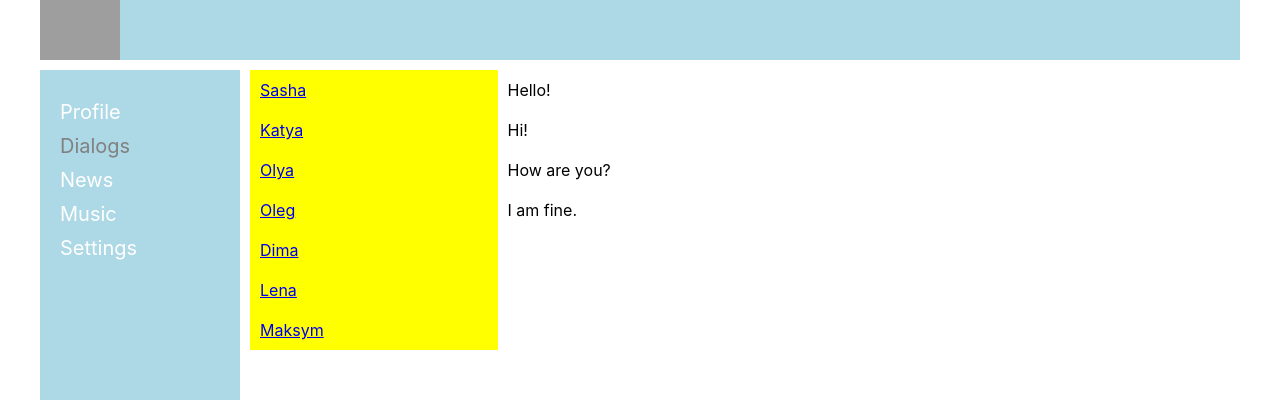
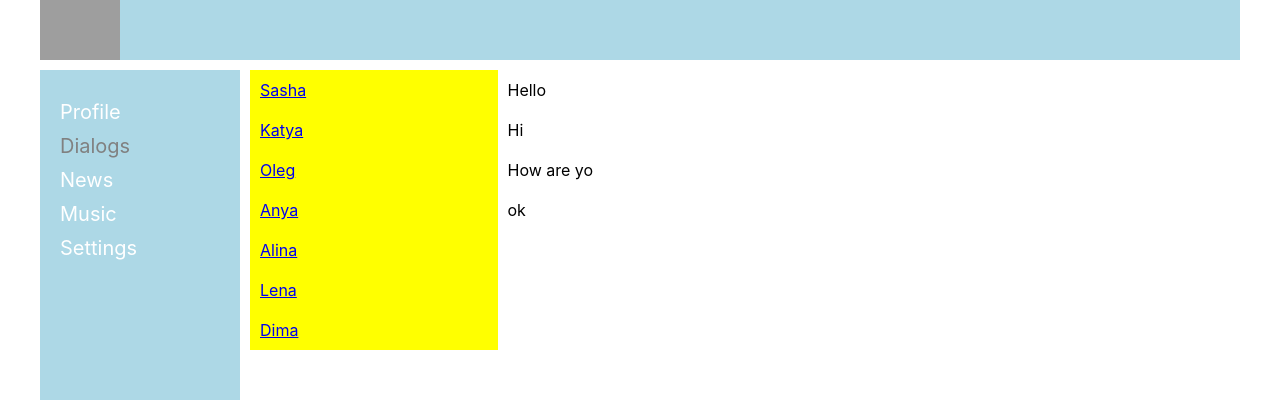
Before and after one commit to darkness8129/social-network, a React (Create React App) app: page /dialogs in a window 1280 px wide. Shown: the top 400 px of the page. Built offline with nearby package versions, Linux system fonts and the light colour scheme; grey boxes are pictures that could not be loaded.

Commit message:
refactoring

```diff
--- a/src/App.js
+++ b/src/App.js
@@ -9,15 +9,15 @@ import Music from './components/Music/Music';
 import Settings from './components/Settings/Settings';
 import { Route, BrowserRouter } from 'react-router-dom';
 
-const App = () => {
+const App = ({ dialogs, messages, posts }) => {
     return (
         <BrowserRouter>
             <div className="app">
                 <Header />
                 <Navbar />
                 <div className="content">
-                    <Route path='/profile' component={Profile} />
-                    <Route exact path='/dialogs' component={Dialogs} />
+                    <Route path='/profile' render={() => <Profile posts={posts} />} />
+                    <Route exact path='/dialogs' component={() => <Dialogs dialogs={dialogs} messages={messages} />} />
                     <Route path='/news' component={News} />
                     <Route path='/music' component={Music} />
                     <Route path='/settings' component={Settings} />
--- a/src/components/Dialogs/Dialogs.jsx
+++ b/src/components/Dialogs/Dialogs.jsx
@@ -4,23 +4,29 @@ import styles from './Dialogs.module.css';
 import DialogsItem from './DialogsItem/DialogsItem';
 import Message from './Message/Message';
 
-const Dialogs = () => {
+const Dialogs = ({ dialogs, messages }) => {
     return (
         <div className={styles.dialogs}>
             <div className={styles.dialogsItems}>
-                <DialogsItem name='Sasha' id={1} />
-                <DialogsItem name='Katya' id={2} />
-                <DialogsItem name='Olya' id={3} />
-                <DialogsItem name='Oleg' id={4} />
-                <DialogsItem name='Dima' id={5} />
-                <DialogsItem name='Lena' id={6} />
-                <DialogsItem name='Maksym' id={7} />
+                {dialogs.map((dialog) => {
+                    return (
+                        <DialogsItem
+                            name={dialog.name}
+                            id={dialog.id}
+                            key={dialog.id}
+                        />
+                    );
+                })}
             </div>
             <div className={styles.messages}>
-                <Message messageText='Hello!' />
-                <Message messageText='Hi!' />
-                <Message messageText='How are you?' />
-                <Message messageText='I am fine.' />
+                {messages.map((message) => {
+                    return (
+                        <Message
+                            messageText={message.messageText}
+                            key={message.id}
+                        />
+                    );
+                })}
             </div>
         </div>
     );
--- a/src/components/Profile/MyPosts/MyPosts.jsx
+++ b/src/components/Profile/MyPosts/MyPosts.jsx
@@ -2,7 +2,7 @@ import React from 'react';
 import styles from './MyPosts.module.css';
 import Post from './Post/Post';
 
-const MyPosts = () => {
+const MyPosts = ({ posts }) => {
     return (
         <div>
             <h2 className='title'>My posts</h2>
@@ -12,9 +12,9 @@ const MyPosts = () => {
                 className={styles.postInput}
             />
             <div>
-                <Post postText='Test post 1' />
-                <Post postText='Test post 2' />
-                <Post postText='Test post 3' />
+                {posts.map((post) => {
+                    return <Post postText={post.postText} key={post.id} />;
+                })}
             </div>
         </div>
     );
--- a/src/components/Profile/Profile.jsx
+++ b/src/components/Profile/Profile.jsx
@@ -4,12 +4,12 @@ import MyPosts from './MyPosts/MyPosts';
 import MyInfo from './MyInfo/MyInfo';
 import Background from './Background/Background';
 
-const Profile = () => {
+const Profile = ({ posts }) => {
     return (
         <div>
             <Background />
             <MyInfo />
-            <MyPosts />
+            <MyPosts posts={posts} />
         </div>
     );
 };
--- a/src/index.js
+++ b/src/index.js
@@ -3,10 +3,30 @@ import ReactDOM from 'react-dom';
 import * as serviceWorker from './serviceWorker';
 import App from './App';
 import './index.css';
+let dialogs = [
+    { name: 'Sasha', id: 1 },
+    { name: 'Katya', id: 2 },
+    { name: 'Oleg', id: 3 },
+    { name: 'Anya', id: 4 },
+    { name: 'Alina', id: 5 },
+    { name: 'Lena', id: 6 },
+    { name: 'Dima', id: 7 },
+];
 
+let messages = [
+    { messageText: 'Hello', id: 1 },
+    { messageText: 'Hi', id: 2 },
+    { messageText: 'How are yo', id: 3 },
+    { messageText: 'ok', id: 4 },
+];
+let posts = [
+    { postText: 'Test post 1', id: 1 },
+    { postText: 'Test post 2', id: 2 },
+    { postText: 'Test post 3', id: 3 },
+];
 ReactDOM.render(
     <React.StrictMode>
-        <App />
+        <App dialogs={dialogs} messages={messages} posts={posts} />
     </React.StrictMode>,
     document.getElementById('root')
 );
```
